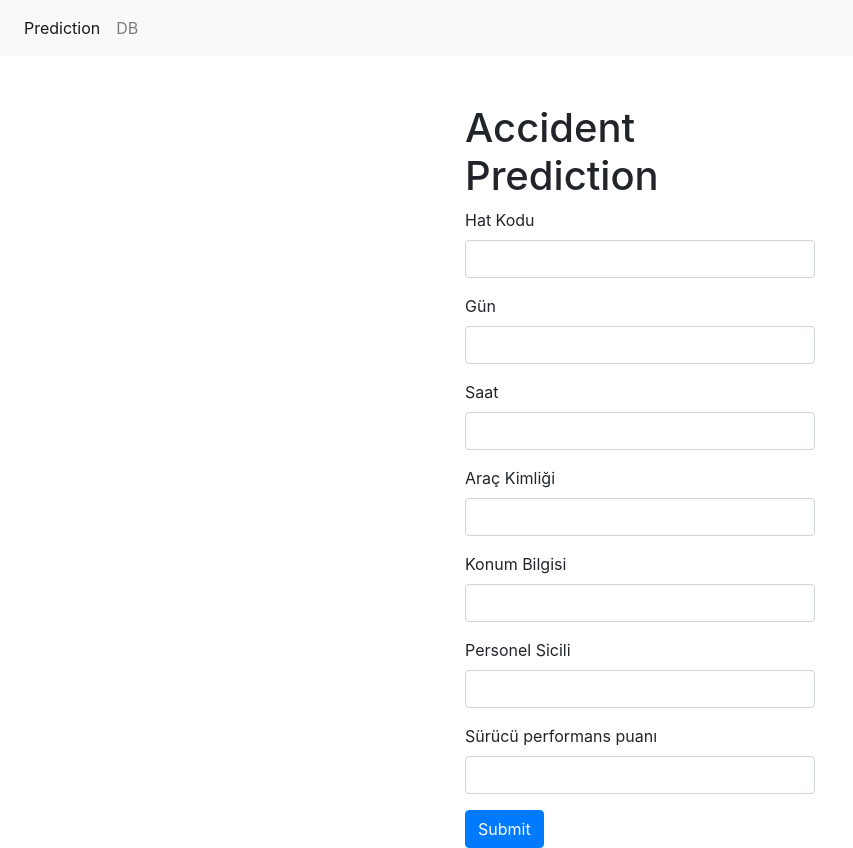
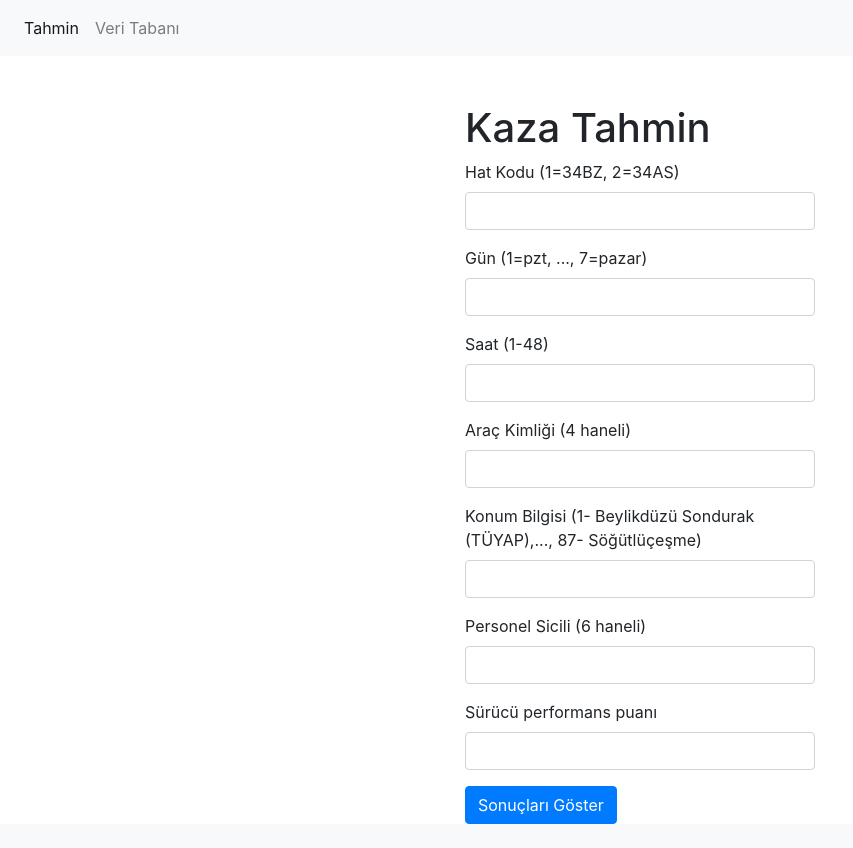
Before and after one commit to zeynep19/acc_pre, a Django app: page / in a window 1280 px wide. Shown: the whole page, without its empty margins (0-853 px from the left). After the commit the page ends 824 px from the top, so only its background shows below. Run offline with Django 3.2, Linux system fonts and the light colour scheme; some libraries are stand-ins or nearby versions.

Commit message:
'finish'

```diff
--- a/acc_pre_container/acc_pre/settings.py
+++ b/acc_pre_container/acc_pre/settings.py
@@ -37,7 +37,7 @@ INSTALLED_APPS = [
     'django.contrib.sessions',
     'django.contrib.messages',
     'django.contrib.staticfiles',
-    'predict',
+    'predict.apps.PredictConfig',
 ]
 
 MIDDLEWARE = [
--- a/acc_pre_container/predict/views.py
+++ b/acc_pre_container/predict/views.py
@@ -11,16 +11,16 @@ def predict_chances(request):
     if request.POST.get('action') == 'post':
 
         # Receive data from client
-        Hat_Kodu = float(request.POST.get('Hat_Kodu'))
-        Gun = float(request.POST.get('Gun'))
-        Saat = float(request.POST.get('Saat'))
-        Arac_Kimligi = float(request.POST.get('Arac_Kimligi'))
-        Konum_Bilgisi = float(request.POST.get('Konum_Bilgisi'))
-        Personel_Sicili = float(request.POST.get('Personel_Sicili'))
+        Hat_Kodu = int(request.POST.get('Hat_Kodu'))
+        Gun = int(request.POST.get('Gun'))
+        Saat = int(request.POST.get('Saat'))
+        Arac_Kimligi = int(request.POST.get('Arac_Kimligi'))
+        Konum_Bilgisi = int(request.POST.get('Konum_Bilgisi'))
+        Personel_Sicili = int(request.POST.get('Personel_Sicili'))
         Surucu_Performans_Puani = float(request.POST.get('Surucu_Performans_Puani'))
 
         # Unpickle model
-        mlpc_model = pd.read_pickle("mlpc_model.pkl")
+        mlpc_model = pd.read_pickle(r"mlpc_model.pickle")
         # Make prediction
         result = mlpc_model.predict([[Hat_Kodu, Gun, Saat, Arac_Kimligi, Konum_Bilgisi, Personel_Sicili, Surucu_Performans_Puani]])
 
--- a/acc_pre_container/templates/base.html
+++ b/acc_pre_container/templates/base.html
@@ -7,7 +7,7 @@
     <!-- Bootstrap CSS -->
     <link rel="stylesheet" href="https://stackpath.bootstrapcdn.com/bootstrap/4.4.1/css/bootstrap.min.css" integrity="sha384-Vkoo8x4CGsO3+Hhxv8T/Q5PaXtkKtu6ug5TOeNV6gBiFeWPGFN9MuhOf23Q9Ifjh" crossorigin="anonymous">
     <script src="https://ajax.googleapis.com/ajax/libs/jquery/3.4.1/jquery.min.js"></script>
-    <title>Accident prediction</title>
+    <title>Kaza Tahmini</title>
     </head>
     <body>
 
@@ -20,10 +20,10 @@
         <div class="collapse navbar-collapse" id="navbarSupportedContent">
             <ul class="navbar-nav mr-auto">
                 <li class="nav-item active">
-                    <a class="nav-link" href="/">Prediction <span class="sr-only">(current)</span></a>
+                    <a class="nav-link" href="/">Tahmin <span class="sr-only">(current)</span></a>
                 </li>
                 <li class="nav-item">
-                    <a class="nav-link" href="/results">DB</a>
+                    <a class="nav-link" href="/results">Veri Tabanı</a>
                 </li>
             </ul>
         </div>
--- a/acc_pre_container/templates/predict.html
+++ b/acc_pre_container/templates/predict.html
@@ -6,26 +6,26 @@
     <div class="modal-dialog" role="document">
         <div class="modal-content">
             <div class="modal-header">
-                <h5 class="modal-title" id="exampleModalLabel">Prediction Results</h5>
+                <h5 class="modal-title" id="exampleModalLabel">Tahmin Sonuçları</h5>
                 <button type="button" class="close" data-dismiss="modal" aria-label="Close">
                     <span aria-hidden="true">&times;</span>
                 </button>
             </div>
             <div class="modal-body">
-                <h5>Prediction Input:</h5>
-                <div>Hat Kodu: <span id="sl"></span></div>
-                <div>Gün: <span id="sw"></span></div>
-                <div>Saat: <span id="pl"></span></div>
-                <div>Araç Kimliği: <span id="pw"></span></div>
-                <div>Konum Bilgisi: <span id="pl"></span></div>
-                <div>Personel Sicili: <span id="pl"></span></div>
-                <div>Sürücü performans puanı: <span id="pl"></span></div>
-                <h5 class="pt-3">Prediction Classification:</h5>
+                <h5>Tahmin Girdileri:</h5>
+                <div>Hat Kodu: <span id="HK"></span></div>
+                <div>Gün: <span id="G"></span></div>
+                <div>Saat: <span id="S"></span></div>
+                <div>Araç Kimliği: <span id="AK"></span></div>
+                <div>Konum Bilgisi: <span id="KB"></span></div>
+                <div>Personel Sicili: <span id="PS"></span></div>
+                <div>Sürücü performans puanı: <span id="SPP"></span></div>
+                <h5 class="pt-3">Tahmin Sınıfı:</h5>
                 <div id="prediction"></div>
             </div>
             <div class="modal-footer">
-                <button type="button" class="btn btn-secondary" data-dismiss="modal">Close</button>
-                <a class="btn btn-primary" href="/results" role="button">View DB</a>
+                <button type="button" class="btn btn-secondary" data-dismiss="modal">Kapat</button>
+                <a class="btn btn-primary" href="/results" role="button">Veri Tabanını Göster</a>
             </div>
         </div>
     </div>
@@ -34,38 +34,38 @@
 <div class="container pt-5">
     <div class="row justify-content-md-center">
         <div class="col-md-4">
-            <h1>Accident Prediction</h1>
+            <h1>Kaza Tahmin </h1>
             <form action="" id="post-form">
                 {% csrf_token %}
                 <div class="form-group">
-                    <label for="Hat_Kodu">Hat Kodu</label>
-                    <input type="number" step="0.1" class="form-control" id="Hat_Kodu" placeholder="" required>
+                    <label for="Hat_Kodu">Hat Kodu (1=34BZ, 2=34AS)</label>
+                    <input type="number" step="1" class="form-control" id="Hat_Kodu" placeholder="" required>
                 </div>
                 <div class="form-group">
-                    <label for="Gun">Gün</label>
-                    <input type="number" step="0.1" class="form-control" id="Gun" placeholder="" required>
+                    <label for="Gun">Gün (1=pzt, ..., 7=pazar)</label>
+                    <input type="number" step="1" class="form-control" id="Gun" placeholder="" required>
                 </div>
                 <div class="form-group">
-                    <label for="Saat">Saat</label>
-                    <input type="number" step="0.1" class="form-control" id="Saat" placeholder="" required>
+                    <label for="Saat">Saat (1-48) </label>
+                    <input type="number" step="1" class="form-control" id="Saat" placeholder="" required>
                 </div>
                 <div class="form-group">
-                    <label for="Arac_Kimligi">Araç Kimliği</label>
-                    <input type="number" step="0.1" class="form-control" id="Arac_Kimligi" placeholder="" required>
+                    <label for="Arac_Kimligi">Araç Kimliği (4 haneli)</label>
+                    <input type="number" step="1" class="form-control" id="Arac_Kimligi" placeholder="" required>
                 </div>
                 <div class="form-group">
-                    <label for="Konum_Bilgisi">Konum Bilgisi</label>
-                    <input type="number" step="0.1" class="form-control" id="Konum_Bilgisi" placeholder="" required>
+                    <label for="Konum_Bilgisi">Konum Bilgisi (1- Beylikdüzü Sondurak (TÜYAP),..., 87- Söğütlüçeşme)</label>
+                    <input type="number" step="1" class="form-control" id="Konum_Bilgisi" placeholder="" required>
                 </div>
                 <div class="form-group">
-                    <label for="Personel_Sicili">Personel Sicili</label>
-                    <input type="number" step="0.1" class="form-control" id="Personel_Sicili" placeholder="" required>
+                    <label for="Personel_Sicili">Personel Sicili (6 haneli)</label>
+                    <input type="number" step="1" class="form-control" id="Personel_Sicili" placeholder="" required>
                 </div>
                 <div class="form-group">
                     <label for="Surucu_Performans_Puani">Sürücü performans puanı</label>
                     <input type="number" step="0.1" class="form-control" id="Surucu_Performans_Puani" placeholder="" required>
                 </div>
-                <button type="submit" value="Submit" class="btn btn-primary" data-toggle="modal" data-target="#exampleModal">Submit</button>
+                <button type="submit" value="Submit" class="btn btn-primary" data-toggle="modal" data-target="#exampleModal">Sonuçları Göster</button>
             </form>
         </div>
     </div>
--- a/acc_pre_container/templates/results.html
+++ b/acc_pre_container/templates/results.html
@@ -4,7 +4,7 @@
     <div class="container pt-5">
         <div class="row">
 
-        <h1>Prediction Results</h1>
+        <h1>Tahmin Sonuçları</h1>
 
             <table class="table">
                 <thead>
```
Also changed, not shown: acc_pre_container/db.sqlite3, 2 other files.
